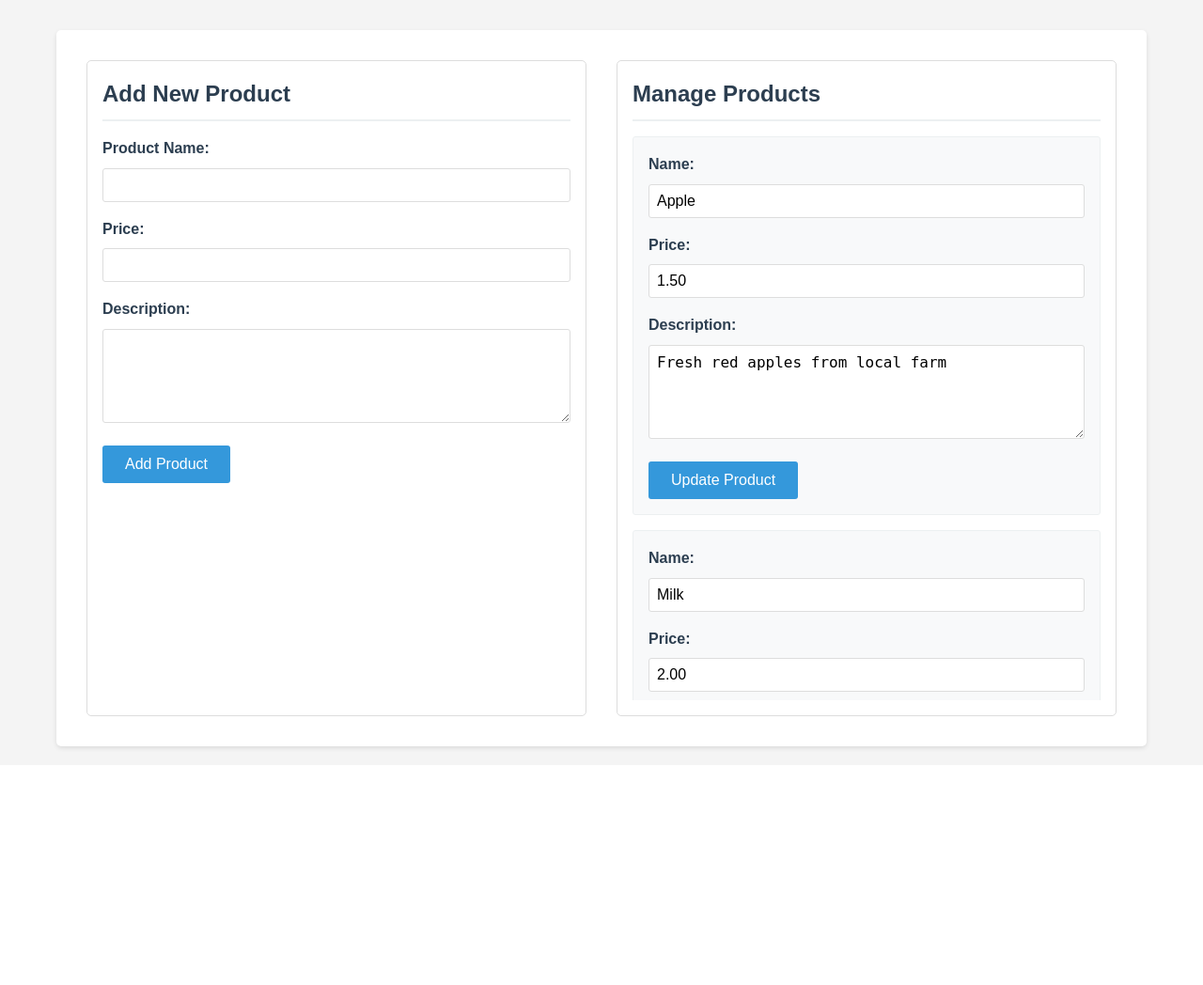
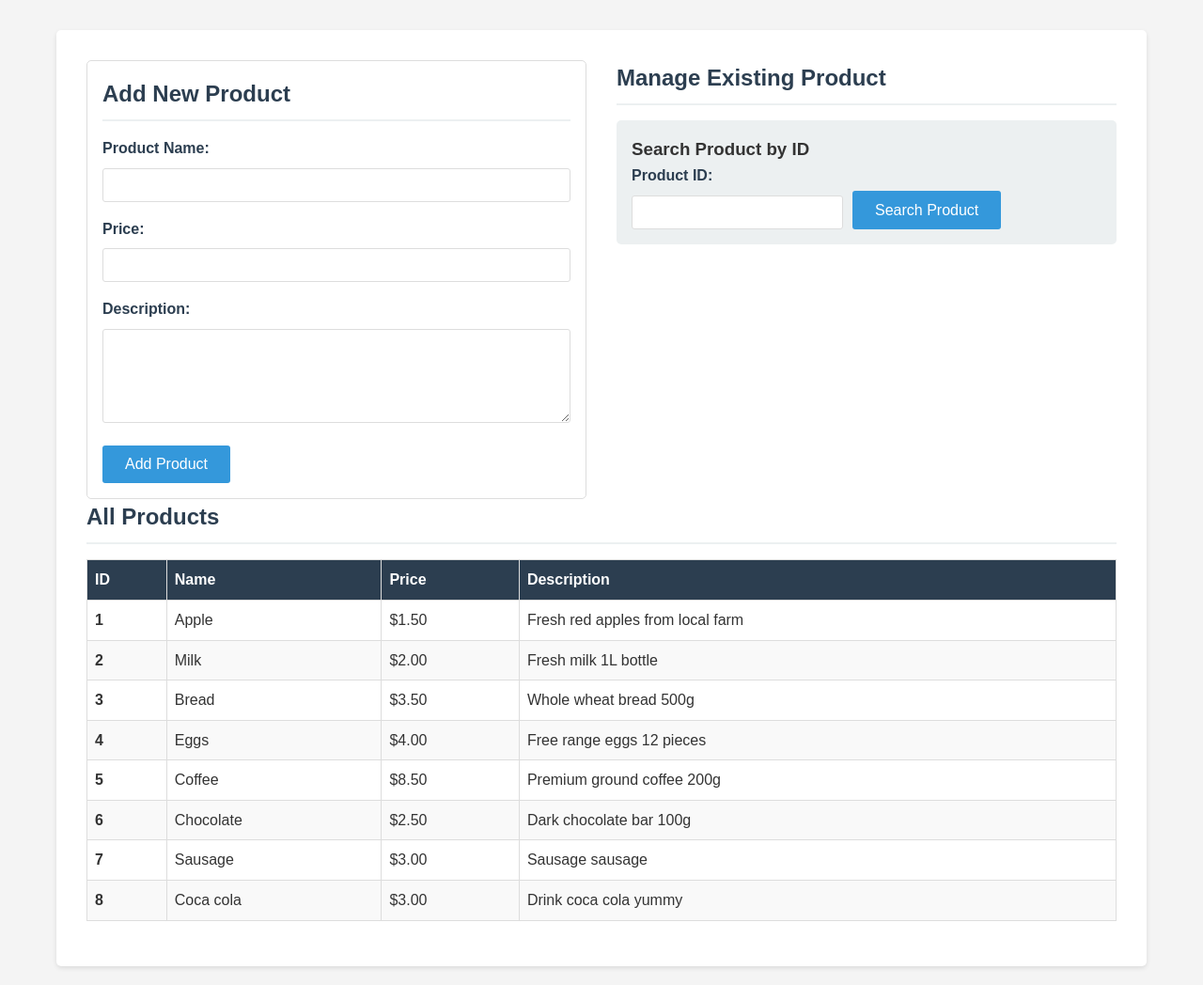
Before and after one commit to itsdvqm/onlineStore, a PHP site: page /admin/admin_dashboard.php in a window 1280 px wide. Shown: the part 157-1205 px from the top of the page at 94% size. Before the commit the page ends 957 px from the top, so only its background shows below. Run offline with PHP 8.4, Linux system fonts and the light colour scheme; the visitor is signed in with stand-in values (Sample User, id 1).

Commit message:
Add files via upload

```diff
--- a/classes/Cart.php
+++ b/classes/Cart.php
@@ -3,6 +3,10 @@ class Cart {
   private $items = [];
 
   public function __construct() {
+    if (session_status() == PHP_SESSION_NONE) {
+      session_start();
+    }
+
     if (!isset($_SESSION['cart'])) {
       $_SESSION['cart'] = [];
     }
--- a/classes/Product.php
+++ b/classes/Product.php
@@ -7,20 +7,37 @@ class Product {
 
   public function getAll() {
     $products = [];
-    if (file_exists('../data/products.txt')) {
-      $lines = file('../data/products.txt');
-      foreach ($lines as $line) {
+    $filePath = __DIR__ . '/../data/products.txt';
+
+    echo "<!-- Debug: Looking for file at: $filePath -->\n";
+    echo "<!-- Debug: File exists: " . (file_exists($filePath) ? 'YES' : 'NO') . " -->\n";
+
+    if (file_exists($filePath)) {
+      echo "<!-- Debug: File size: " . filesize($filePath) . " -->\n";
+      $lines = file($filePath);
+      echo "<!-- Debug: Number of lines: " . count($lines) . " -->\n";
+
+      foreach ($lines as $index => $line) {
+        echo "<!-- Debug: Line $index: " . htmlspecialchars($line) . " -->\n";
         if (trim($line)) {
           $data = explode('|', trim($line));
+          echo "<!-- Debug: Line $index data count: " . count($data) . " -->\n";
+          if (count($data) >= 4) {
             $products[] = [
               'id' => $data[0],
               'name' => $data[1],
               'price' => $data[2],
               'description' => $data[3]
             ];
+            echo "<!-- Debug: Added product: " . $data[1] . " -->\n";
           }
         }
       }
+    } else {
+      echo "<!-- Debug: File does not exist or cannot be read -->\n";
+    }
+
+    echo "<!-- Debug: Total products found: " . count($products) . " -->\n";
     return $products;
   }
 
--- a/data/products.txt
+++ b/data/products.txt
@@ -5,5 +5,4 @@
 5|Coffee|8.50|Premium ground coffee 200g
 6|Chocolate|2.50|Dark chocolate bar 100g
 7|Sausage|3.00|Sausage sausage
-
 8|Coca cola|3.00|Drink coca cola yummy
--- a/pages/admin/admin_dashboard.php
+++ b/pages/admin/admin_dashboard.php
@@ -1,6 +1,7 @@
 <?php
 session_start();
 require_once '../../classes/Admin.php';
+require_once '../../classes/Product.php';
 
 if (!isset($_SESSION['admin'])) {
   header('Location: admin_login.php');
@@ -8,25 +9,44 @@ if (!isset($_SESSION['admin'])) {
 }
 
 $admin = new Admin();
-$products = $admin->getAllProducts();
+$product = new Product();
 
-$message = '';
+// Get all products for the table
+$allProducts = $product->getAll();
+
+// Handle product search by ID
+$searchedProduct = null;
 if ($_SERVER['REQUEST_METHOD'] == 'POST') {
-  if (isset($_POST['add_product'])) {
+  if (isset($_POST['search_product'])) {
+    $productId = $_POST['product_id'];
+    if (!empty($productId)) {
+      $searchedProduct = $product->getById($productId);
+      if (!$searchedProduct) {
+        $message = "Product with ID $productId not found!";
+      }
+    }
+  }
+  elseif (isset($_POST['add_product'])) {
     if ($admin->addProduct($_POST)) {
       $message = "Product added successfully!";
+      // Refresh products list
+      $allProducts = $product->getAll();
     } else {
       $message = "Failed to add product!";
     }
-  } elseif (isset($_POST['update_product'])) {
+  }
+  elseif (isset($_POST['update_product'])) {
     if ($admin->updateProduct($_POST['product_id'], $_POST)) {
       $message = "Product updated successfully!";
+      // Refresh products list and searched product
+      $allProducts = $product->getAll();
+      if (isset($_POST['product_id'])) {
+        $searchedProduct = $product->getById($_POST['product_id']);
+      }
     } else {
       $message = "Failed to update product!";
     }
   }
-
-  $products = $admin->getAllProducts();
 }
 ?>
 
@@ -35,6 +55,64 @@ if ($_SERVER['REQUEST_METHOD'] == 'POST') {
 <head>
   <title>Admin Dashboard</title>
   <link rel="stylesheet" href="../../styles.css">
+  <style>
+    .products-table {
+      width: 100%;
+      border-collapse: collapse;
+      margin: 1rem 0;
+    }
+
+    .products-table th,
+    .products-table td {
+      border: 1px solid #ddd;
+      padding: 0.5rem;
+      text-align: left;
+    }
+
+    .products-table th {
+      background: #2c3e50;
+      color: white;
+    }
+
+    .products-table tr:nth-child(even) {
+      background: #f9f9f9;
+    }
+
+    .products-table tr:hover {
+      background: #f1f1f1;
+    }
+
+    .search-section {
+      margin-bottom: 2rem;
+      padding: 1rem;
+      background: #ecf0f1;
+      border-radius: 5px;
+    }
+
+    .search-form {
+      display: flex;
+      gap: 10px;
+      align-items: end;
+    }
+
+    .search-form .form-group {
+      margin-bottom: 0;
+    }
+
+    .manage-section {
+      margin-top: 2rem;
+      padding: 1rem;
+      border: 1px solid #ddd;
+      border-radius: 5px;
+    }
+
+    .no-product {
+      text-align: center;
+      color: #7f8c8d;
+      font-style: italic;
+      padding: 2rem;
+    }
+  </style>
 </head>
 <body>
   <div class="container">
@@ -47,13 +125,14 @@ if ($_SERVER['REQUEST_METHOD'] == 'POST') {
     </header>
 
     <main>
-      <?php if ($message): ?>
+      <?php if (isset($message)): ?>
         <p class="<?php echo strpos($message, 'successfully') !== false ? 'success' : 'error'; ?>">
           <?php echo $message; ?>
         </p>
       <?php endif; ?>
 
       <div class="admin-sections">
+        <!-- Add New Product Section -->
         <section class="add-product">
           <h2>Add New Product</h2>
           <form method="post">
@@ -76,42 +155,85 @@ if ($_SERVER['REQUEST_METHOD'] == 'POST') {
           </form>
         </section>
 
-        <section class="manage-products">
-          <h2>Manage Products</h2>
-          <?php if (empty($products)): ?>
-            <p>No products found.</p>
-          <?php else: ?>
-            <div class="products-list">
-              <?php foreach ($products as $product): ?>
-                <div class="product-item">
+        <!-- Search and Manage Product Section -->
+        <section class="search-manage">
+          <h2>Manage Existing Product</h2>
+
+          <!-- Search Form -->
+          <div class="search-section">
+            <h3>Search Product by ID</h3>
+            <form method="post" class="search-form">
+              <div class="form-group">
+                <label>Product ID:</label>
+                <input type="number" name="product_id" min="1" required
+                       value="<?php echo isset($_POST['product_id']) ? $_POST['product_id'] : ''; ?>">
+              </div>
+              <button type="submit" name="search_product">Search Product</button>
+            </form>
+          </div>
+
+          <!-- Manage Product Form (only shows when product is found) -->
+          <?php if ($searchedProduct): ?>
+            <div class="manage-section">
+              <h3>Manage Product #<?php echo $searchedProduct['id']; ?></h3>
               <form method="post">
-                    <input type="hidden" name="product_id" value="<?php echo $product['id']; ?>">
+                <input type="hidden" name="product_id" value="<?php echo $searchedProduct['id']; ?>">
 
                 <div class="form-group">
-                      <label>Name:</label>
-                      <input type="text" name="name" value="<?php echo $product['name']; ?>" required>
+                  <label>Product Name:</label>
+                  <input type="text" name="name" value="<?php echo $searchedProduct['name']; ?>" required>
                 </div>
 
                 <div class="form-group">
                   <label>Price:</label>
-                      <input type="number" step="0.01" name="price" value="<?php echo $product['price']; ?>" required>
+                  <input type="number" step="0.01" name="price" value="<?php echo $searchedProduct['price']; ?>" required>
                 </div>
 
                 <div class="form-group">
                   <label>Description:</label>
-                      <textarea name="description" required><?php echo $product['description']; ?></textarea>
+                  <textarea name="description" required><?php echo $searchedProduct['description']; ?></textarea>
                 </div>
 
                 <button type="submit" name="update_product">Update Product</button>
               </form>
             </div>
-              <?php endforeach; ?>
+          <?php elseif (isset($_POST['search_product']) && empty($searchedProduct) && isset($_POST['product_id'])): ?>
+            <div class="manage-section">
+              <p class="error">Product with ID <?php echo $_POST['product_id']; ?> not found!</p>
             </div>
           <?php endif; ?>
         </section>
       </div>
+
+      <!-- Products Table -->
+      <section class="products-table-section">
+        <h2>All Products</h2>
+        <?php if (empty($allProducts)): ?>
+          <p class="no-product">No products available.</p>
+        <?php else: ?>
+          <table class="products-table">
+            <thead>
+              <tr>
+                <th>ID</th>
+                <th>Name</th>
+                <th>Price</th>
+                <th>Description</th>
+              </tr>
+            </thead>
+            <tbody>
+              <?php foreach ($allProducts as $prod): ?>
+                <tr>
+                  <td><strong><?php echo $prod['id']; ?></strong></td>
+                  <td><?php echo $prod['name']; ?></td>
+                  <td>$<?php echo $prod['price']; ?></td>
+                  <td><?php echo $prod['description']; ?></td>
+                </tr>
+              <?php endforeach; ?>
+            </tbody>
+          </table>
+        <?php endif; ?>
+      </section>
     </main>
   </div>
 </body>
-
 </html>
--- a/pages/cart.php
+++ b/pages/cart.php
@@ -70,7 +70,6 @@ $total = $cart->getTotal();
       <div class="cart-total">
         <h3>Total: $<?php echo number_format($total, 2); ?></h3>
 
-        <!-- ✅ FIX: Separate form for clear cart -->
         <form method="post">
           <button type="submit" name="clear_cart">Clear Cart</button>
         </form>
--- a/pages/login.php
+++ b/pages/login.php
@@ -60,7 +60,9 @@ if ($_SERVER['REQUEST_METHOD'] == 'POST') {
         </form>
 
         <p>Don't have an account? <a href="register.php">Register here</a></p>
-        <p>Admin login? Use admin credentials</p>
+
+        <p>Customer login: minh@ggg.com/130405</p>
+        <p>Admin login: admin/admin123</p>
       </div>
     </main>
   </div>
--- a/pages/register.php
+++ b/pages/register.php
@@ -45,7 +45,7 @@ if ($_SERVER['REQUEST_METHOD'] == 'POST') {
 
           <div class="form-group">
             <label>Date of Birth:</label>
-            <input type="date" name="dob" required>
+            <input type="text" name="dob" pattern="\d{2}-\d{2}-\d{4}" placeholder="dd-mm-yyyy" required>
           </div>
 
           <div class="form-group">
```
Also changed, not shown: classes/Customer.php (+14 -2 lines), data/customers.txt (+4 -3 lines), pages/index.php (+16 -10 lines). Lines whose indentation alone changed are shown as unchanged.
